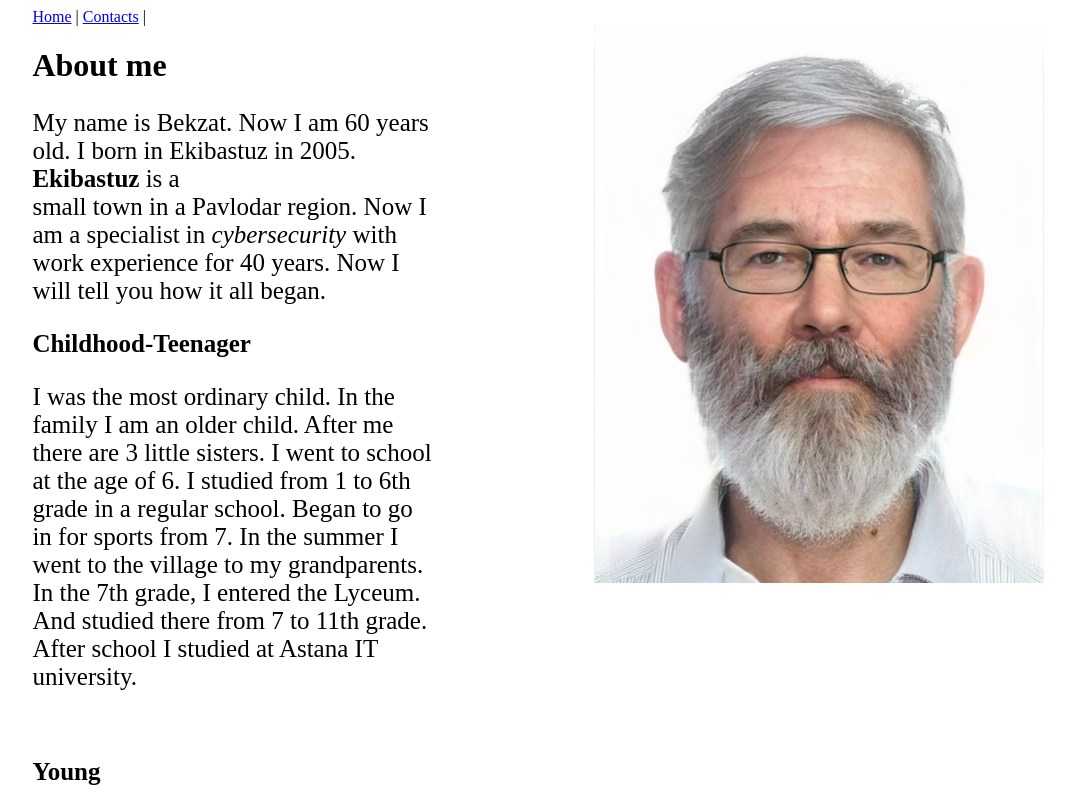
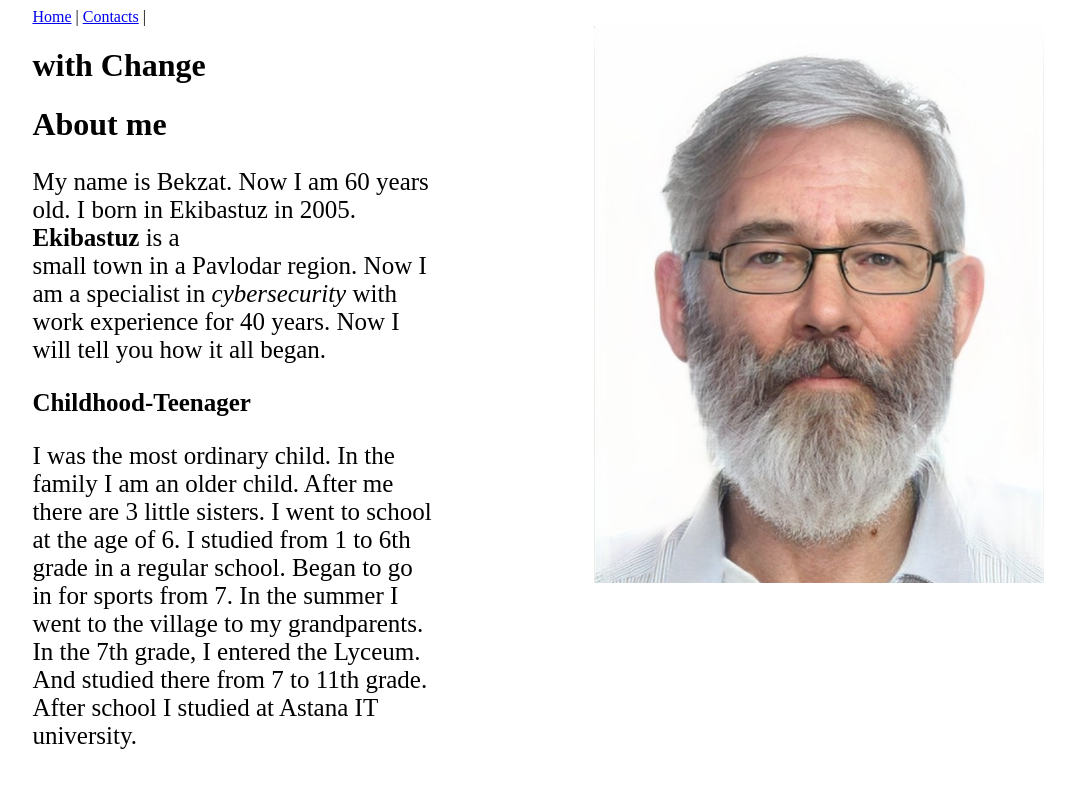
Before and after one commit to BekzaMorris/site, a plain HTML site: page ame.html in a window 1280 px wide. Shown: the top 800 px of the page, without its empty margins (102-1177 px from the left). Drawn offline with Linux system fonts and the light colour scheme.

Commit message:
new update

```diff
--- a/ame.html
+++ b/ame.html
@@ -13,6 +13,7 @@
   <div class="container">
     <div class="left">
 
+      <h1>with Change</h1>
       <h1 class="">About me</h1>
       <p class="bigger">My name is Bekzat. Now I am 60 years old. I born in Ekibastuz in 2005. <strong>Ekibastuz</strong> is a <br>small  town in a Pavlodar region. Now I am a specialist in <em>cybersecurity</em> with work experience for 40 years. Now I will tell you how it all began.</p>
       <h3 class="bigger">Childhood-Teenager</h3>
```
